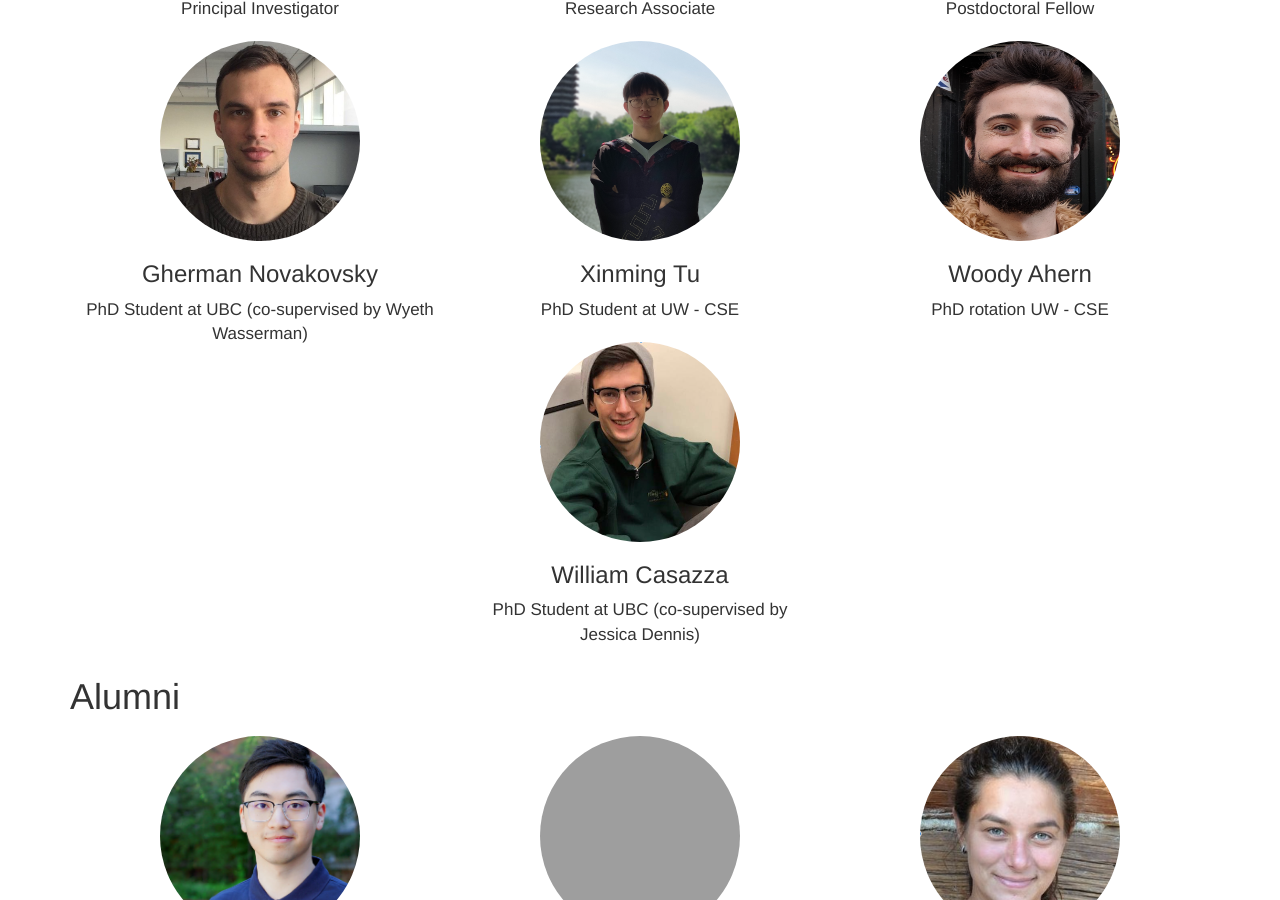
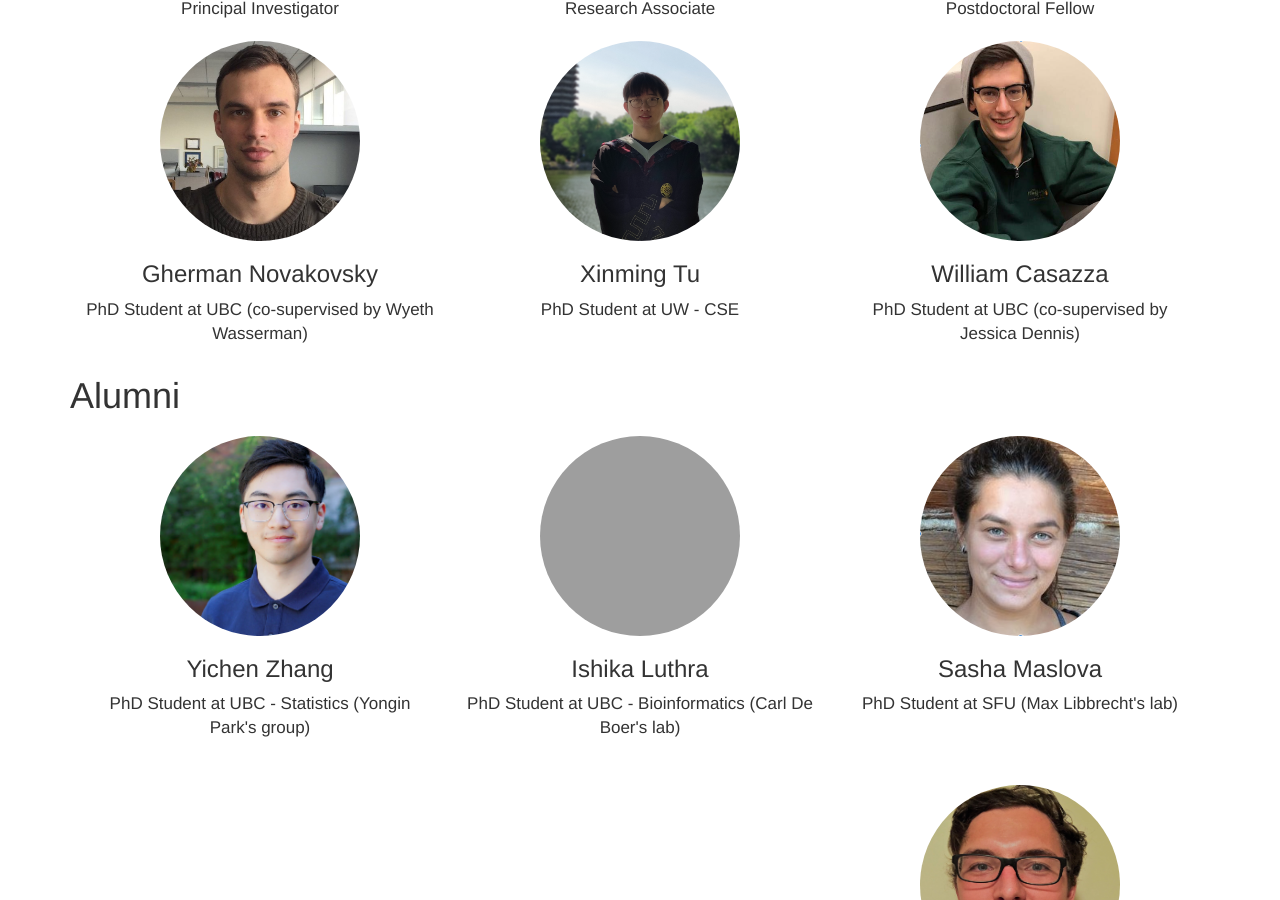
Before and after one commit to saramostafavi/saramostafavi.github.io, a Jekyll site: the page built from people.html, in a window 1280 px wide and 900 px high, scrolled down 391 px. Built offline with Jekyll 4.4.1, drawn with Linux system fonts in a browser that asks for light colours; nearby versions of some CDN libraries; a style sheet for code colours, icons or effects is not loaded; grey boxes are pictures that could not be loaded.

Commit message:
Update people.yml

```diff
--- a/_data/people.yml
+++ b/_data/people.yml
@@ -20,9 +20,6 @@
   role: PhD Student at UW - CSE
   photo: "/images/Xinming.png"
 
-- name: Woody Ahern
-  role: PhD rotation UW - CSE
-  photo: "/images/Woody.png"
 
 - name: William Casazza
   role: PhD Student at UBC (co-supervised by Jessica Dennis)
```
